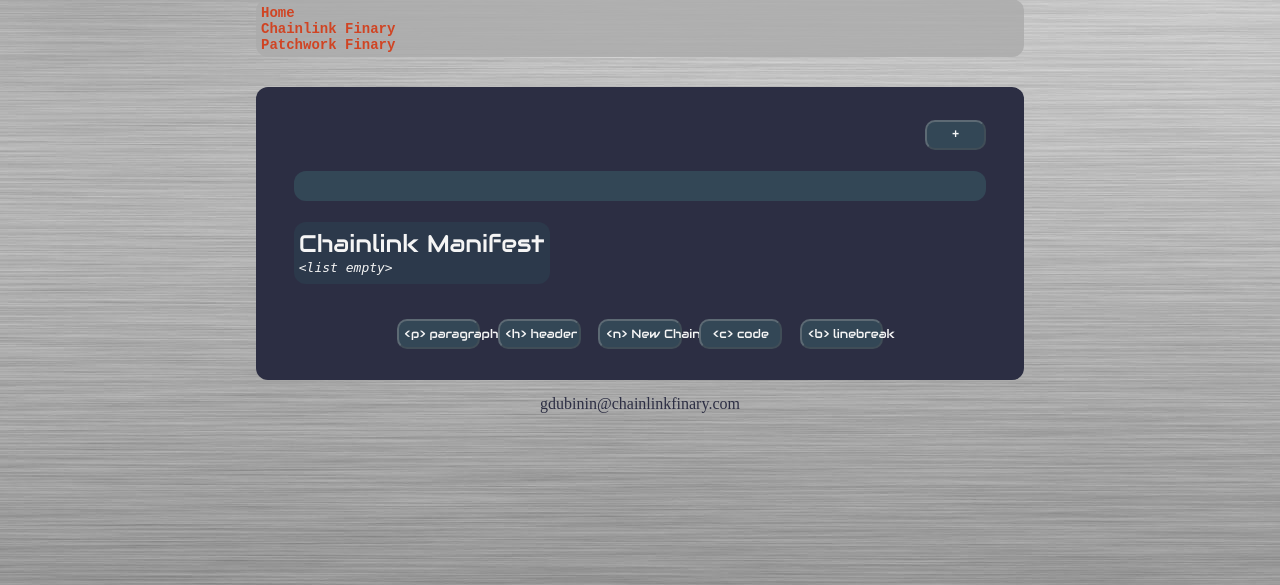
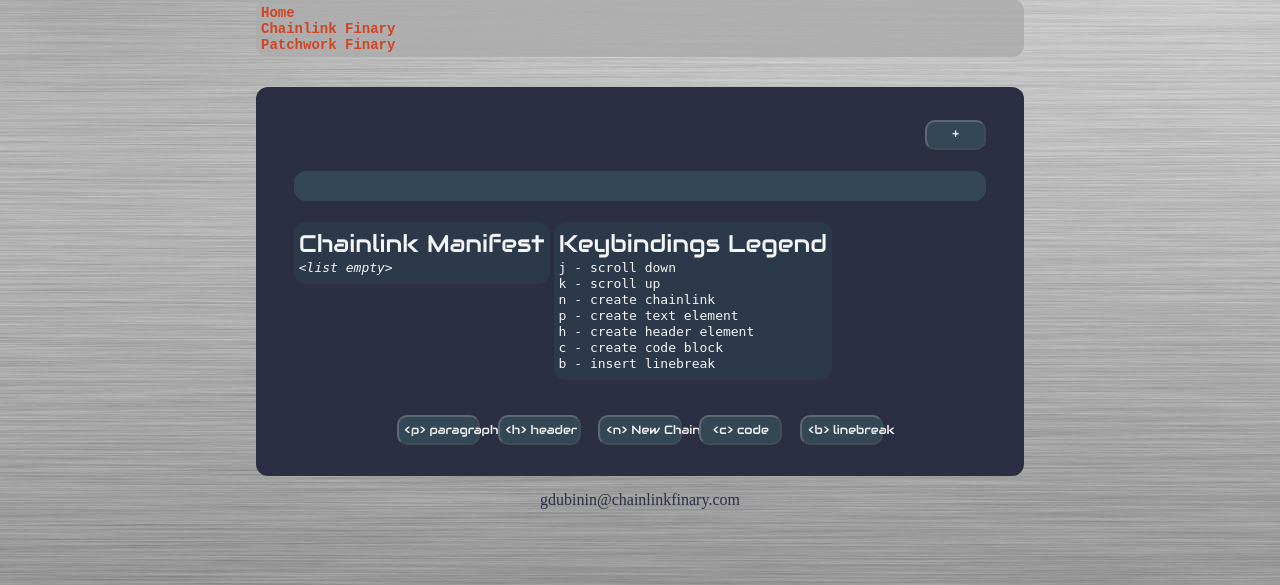
Before and after one commit to CODE-REFINARY/Chainlink-Finary, a Django app: template Patchwork/templates/Patchwork/generic.html in a window 1280 px wide. Shown: the part 215-800 px from the top of the page. Run offline with Django 3.2, Linux system fonts and the light colour scheme; the template is opened without the code that fills it, so the values that code supplies are empty; some libraries are stand-ins or nearby versions.

Commit message:
added js modules and scroll bindings

```diff
--- a/Patchwork/templates/Patchwork/generic.html
+++ b/Patchwork/templates/Patchwork/generic.html
@@ -2,202 +2,31 @@
 {% load static %}
 {% block content %}
 <link rel="stylesheet" href="{% static 'css/generic.css' %}">
-<script>
-	document.addEventListener("DOMContentLoaded", function() {								// await full DOM load before adding DB items
+<script type="module" src="{% static 'scripts/chainlink-utilities.js' %}"></script>
+<script type="module">
+
+	import { addElement, makeForm, parseKeyUp, parseKeyDown, escape } from "{% static 'scripts/chainlink-utilities.js' %}";
+
+	// await full DOM load before adding DB items
+	document.addEventListener("DOMContentLoaded", function() {
 		// Prompt Buttons
 		let newParagraph = document.getElementById("add-p-btn");
 		let newHeader = document.getElementById("add-h3-btn");
 		let newChainlink = document.getElementById("add-cl-btn");
 		let newCode = document.getElementById("add-code-btn");
 		let newBreak = document.getElementById("add-br-btn");
-		var list = document.getElementById('chainlink-display');
 
-		// fields to populate in the table
-		var title;
-		var is_public;
+		// Register event listeners for content creation elements
+		newChainlink.addEventListener("click", function() { makeForm('header2', csrftoken); });
+		newHeader.addEventListener("click", function() { makeForm('header3', csrftoken); });
+		newParagraph.addEventListener("click", function() { makeForm('paragraph', csrftoken); });
+		newCode.addEventListener("click", function() { makeForm('code', csrftoken); });
+		newBreak.addEventListener("click", function() { makeForm('linebreak', csrftoken); });
 
-		// csrf protection token for making ajax requests
-		const csrftoken = document.querySelector('[name=csrfmiddlewaretoken]').value;
-
-		// add items to database
-		function addElement(type, title, url, order) {
-			if (type == 'header2') {
-				is_public = "True";
-			}
-			let xhr = new XMLHttpRequest();
-			xhr.open("POST", window.location.href, true);
-			xhr.setRequestHeader('Content-Type', 'application/json');
-			xhr.setRequestHeader('X-CSRFToken', csrftoken);
-			xhr.send(JSON.stringify({ "type": type, "title": title, "is_public": is_public, "url": url }));
-			xhr.onreadystatechange = function() {
-				if (this.readyState == 4 && this.status == 200) {
-					window.location.reload()
-				}
-			}
-		}
-
-		// Create form elements and invoke addElement
-		function makeForm(type) {
-			window.removeEventListener("keyup", parseKey);
-			window.addEventListener("keydown", escape);
-			const section = document.createElement('section');
-			const chainlink = document.getElementById("chainlink-display").lastElementChild;
-			const form = document.createElement('form');
-			const input = document.createElement('input');
-			input.setAttribute('type', 'text');
-			input.setAttribute('id', 'input');
-			form.appendChild(input);
-
-			if (type == "header2") {
-				const order = document.getElementById("chainlink-display").childElementCount - 1;
-				input.setAttribute('placeholder', 'enter chainlink name');
-				section.appendChild(form);
-				list.appendChild(section);
-				var url = ''
-			}
-
-			else if (type == 'linebreak') {
-				const chainlink = document.getElementById("chainlink-display").lastElementChild;
-				const order = chainlink.childElementCount - 1;
-				const url = chainlink.firstElementChild.getAttribute('id');
-				addElement('linebreak', '', url, order);
-				return;
-			}
-
-			else {
-				if (type == "header3") {
-					input.setAttribute('placeholder', 'enter header title');
-				} else if (type == "paragraph") {
-					input.setAttribute('placeholder', 'enter text');
-				} else if (type == "code") {
-					input.setAttribute('placeholder', 'enter code block');
-				} else {
-					input.setAttribute('placeholder', 'enter value');
-				}
-
-				var url = chainlink.firstElementChild.getAttribute('id');
-				const order = chainlink.childElementCount - 1;
-				form.appendChild(input);
-				chainlink.appendChild(form);
-			}
-
-			document.getElementById('input').focus({ focusVisible: true });
-			form.addEventListener("submit", function(event) {
-				event.preventDefault();
-				addElement(type, input.value, url);
-				window.addEventListener("keyup", parseKey);
-			});
-		}
-
-		function parseKey(e) {
-			var keyCode = e.which;
-			if (keyCode == 80) {
-				makeForm('paragraph');
-			} else if (keyCode == 67) {
-				makeForm('code');
-			} else if (keyCode == 78) {
-				makeForm('header2');
-			} else if (keyCode == 72) {
-				makeForm('header3');
-			} else if (keyCode == 66) {
-				makeForm('linebreak');
-			}
-		}
-
-		function escape(e) {
-			var keyCode = e.which;
-			if (keyCode == 27) {
-				window.location.reload();
-			}
-		}
-
-		newChainlink.addEventListener("click", function() { makeForm('header2'); });
-		newHeader.addEventListener("click", function() { makeForm('header3'); });
-		newParagraph.addEventListener("click", function() { makeForm('paragraph'); });
-		newCode.addEventListener("click", function() { makeForm('code'); });
-		newBreak.addEventListener("click", function() { makeForm('linebreak'); });
-		window.addEventListener("keyup", parseKey);
+		// Add the event listeners above for keystrokes
+		window.addEventListener("keyup", parseKeyUp);
+		window.addEventListener("keydown", parseKeyDown);
 	});
-/*
-		// Chainlink creation logic
-		newChainlink.addEventListener("click", function() {
-			const section = document.createElement('section');
-			const order = document.getElementById("chainlink-display").childElementCount - 1;
-			const form = document.createElement('form');
-			const input = document.createElement('input');
-			input.setAttribute('type', 'text');
-			input.setAttribute('placeholder', 'enter chainlink name');
-			form.appendChild(input);
-			section.appendChild(form);
-			list.appendChild(section);
-			form.addEventListener("submit", function(event) {
-				event.preventDefault();
-				addElement('header2', input.value, '');
-			});
-		});
-
-		// H3 creation logic
-		newHeader.addEventListener("click", function() {
-			const chainlink = document.getElementById("chainlink-display").lastElementChild;
-			const order = chainlink.childElementCount - 1;
-			const url = chainlink.firstElementChild.getAttribute('id');
-			const form = document.createElement('form');
-			const input = document.createElement('input');
-			input.setAttribute('type', 'text');
-			input.setAttribute('id', 'input');
-			input.setAttribute('placeholder', 'enter header title');
-			form.appendChild(input);
-			chainlink.appendChild(form);
-			document.getElementById('input').focus({ focusVisible: true });
-			form.addEventListener("submit", function(event) {
-				event.preventDefault();
-				addElement('header3', input.value, url, order);
-			});
-		});
-
-		// Paragraph creation logic
-		newParagraph.addEventListener("click", function() {
-			const chainlink = document.getElementById("chainlink-display").lastElementChild;
-			const order = chainlink.childElementCount - 1;
-			const url = chainlink.firstElementChild.getAttribute('id');
-			const form = document.createElement('form');
-			const input = document.createElement('input');
-			input.setAttribute('type', 'text');
-			input.setAttribute('placeholder', 'enter text');
-			form.appendChild(input);
-			chainlink.appendChild(form);
-			form.addEventListener("submit", function(event) {
-				event.preventDefault();
-				addElement('paragraph', input.value, url, order);
-			});
-		});
-
-		// Code creation logic
-		newCode.addEventListener("click", function() {
-			const chainlink = document.getElementById("chainlink-display").lastElementChild;
-			const order = chainlink.childElementCount - 1;
-			const url = chainlink.firstElementChild.getAttribute('id');
-			const form = document.createElement('form');
-			const input = document.createElement('input');
-			input.setAttribute('type', 'text');
-			input.setAttribute('placeholder', 'enter code block');
-			form.appendChild(input);
-			chainlink.appendChild(form);
-			form.addEventListener("submit", function(event) {
-				event.preventDefault();
-				addElement('code', input.value, url, order);
-			});
-		});
-
-		// Linebreak logic
-		newBreak.addEventListener("click", function() {
-			const chainlink = document.getElementById("chainlink-display").lastElementChild;
-			const order = chainlink.childElementCount - 1;
-			const url = chainlink.firstElementChild.getAttribute('id');
-			addElement('linebreak', '', url, order);
-		});
-	});
-	*/
 </script>
 <nav id="tabbed-buttons">
 {% for doc in docs %}
@@ -208,7 +37,7 @@
 <h1>{{ document.title|linebreaksbr }}</h1>
 <div id="chainlink-display">
 <ul id="chainlink-manifest">
-<h2>Chainlink Manifest</h2>
+	<h2>Chainlink Manifest</h2>
 	{% if chainlinks %}
 	{% for chainlink in chainlinks %}
 	<li><a class="inline-url" href="#{{ chainlink.url }}">>>>{{ chainlink.title }}</a></li>
@@ -216,6 +45,16 @@
 	{% else %}
 	<li><i>&#60;list empty&#62;</i></li>
 	{% endif %}
+</ul>
+<ul id="keybindings-legend">
+	<h2>Keybindings Legend</h2>
+	<li>j - scroll down</li>
+	<li>k - scroll up</li>
+	<li>n - create chainlink</li>
+	<li>p - create text element</li>
+	<li>h - create header element</li>
+	<li>c - create code block</li>
+	<li>b - insert linebreak</li>
 </ul>
 {% for content in contents %}
 		{% if content.tag == 'header2' %}
@@ -232,7 +71,6 @@
 		</section>
 		{% endif %}
 {% endfor %}
-
 </div>
 	<div id="add-buttons">
 		<button type="button" id="add-p-btn" class="add-buttons">&#60;p&#62; paragraph</button>
--- a/static/css/generic.css
+++ b/static/css/generic.css
@@ -66,8 +66,9 @@ h4 {
     margin-left: 10px;
 }
 
-#chainlink-manifest {
+#chainlink-manifest, #keybindings-legend {
     display: inline-block;
+    vertical-align:top;
     background-color: #2C394B;
     list-style-type: none;
 
@@ -83,13 +84,23 @@ h4 {
 #chainlink-manifest > li {
     color: whitesmoke;
     font-family: monospace;
+    margin-top: 1px;
+    margin-bototm: 1px;
 }
 
-#chainlink-manifest > li > a {
-    text-decoration: none;
+#keybindings-legend > li {
+    color: whitesmoke;
+    font-family: monospace;
+    margin-top: 3px;
+    margin-bototm: 3px;
 }
 
-#chainlink-manifest > h2 {
+#chainlink-manifest > li > a, #keybindings-legend > li > a {
+    text-decoration: none;
+    font-size: medium;
+}
+
+#chainlink-manifest > h2, #keybindings-legend > h2 {
     color: whitesmoke;
     background-color: #2C394B;
     font-family: Audiowide;
--- /dev/null
+++ b/static/scripts/chainlink-utilities.js
@@ -0,0 +1,109 @@
+// add items to database
+export function addElement(type, title, url, csrftoken, order) {
+        var is_public;
+        var title;
+        if (type == 'header2') {
+                is_public = "True";
+        }
+		var csrftoken = document.querySelector('[name=csrfmiddlewaretoken]').value;
+        let xhr = new XMLHttpRequest();
+        xhr.open("POST", window.location.href, true);
+        xhr.setRequestHeader('Content-Type', 'application/json');
+        xhr.setRequestHeader('X-CSRFToken', csrftoken);
+        xhr.send(JSON.stringify({ "type": type, "title": title, "is_public": is_public, "url": url }));
+        xhr.onreadystatechange = function() {
+                if (this.readyState == 4 && this.status == 200) {
+                        window.location.reload()
+                }
+        }
+}
+
+// Create form elements and invoke addElement
+export function makeForm(type, csrf) {
+        window.removeEventListener("keyup", parseKeyUp);
+        window.removeEventListener("keydown", parseKeyDown);
+        window.addEventListener("keydown", escape);
+	const list = document.getElementById('chainlink-display');
+        const section = document.createElement('section');
+        const chainlink = document.getElementById("chainlink-display").lastElementChild;
+        const form = document.createElement('form');
+        const input = document.createElement('input');
+        input.setAttribute('type', 'text');
+        input.setAttribute('id', 'input');
+        form.appendChild(input);
+
+        if (type == "header2") {
+                var order = document.getElementById("chainlink-display").childElementCount - 1;
+                input.setAttribute('placeholder', 'enter chainlink name');
+                section.appendChild(form);
+                list.appendChild(section);
+                var url = ''
+        }
+
+        else if (type == 'linebreak') {
+                const chainlink = document.getElementById("chainlink-display").lastElementChild;
+                var order = chainlink.childElementCount - 1;
+                const url = chainlink.firstElementChild.getAttribute('id');
+                addElement('linebreak', '', url, csrf, order);
+                return;
+        }
+
+        else {
+                if (type == "header3") {
+                        input.setAttribute('placeholder', 'enter header title');
+                } else if (type == "paragraph") {
+                        input.setAttribute('placeholder', 'enter text');
+                } else if (type == "code") {
+                        input.setAttribute('placeholder', 'enter code block');
+                } else {
+                        input.setAttribute('placeholder', 'enter value');
+                }
+
+                var url = chainlink.firstElementChild.getAttribute('id');
+                var order = chainlink.childElementCount - 1;
+                form.appendChild(input);
+                chainlink.appendChild(form);
+        }
+
+        document.getElementById('input').focus({ focusVisible: true });
+        form.addEventListener("submit", function(event) {
+                event.preventDefault();
+                addElement(type, input.value, url, csrf, order);
+                window.addEventListener("keyup", parseKeyUp);
+                window.addEventListener("keydown", parseKeyDown);
+        });
+}
+
+// Keypress parsing function for creating chainlinks and form elements
+export function parseKeyUp(e) {
+        var keyCode = e.which;
+        if (keyCode == 80) {
+                makeForm('paragraph');
+        } else if (keyCode == 67) {
+                makeForm('code');
+        } else if (keyCode == 78) {
+                makeForm('header2');
+        } else if (keyCode == 72) {
+                makeForm('header3');
+        } else if (keyCode == 66) {
+                makeForm('linebreak');
+        }
+}
+
+// Keypress parsing function for moving the page up and down
+export function parseKeyDown(e) {
+        var keyCode = e.which;
+        if (keyCode == 75) {
+            window.scrollBy(0, -70);
+        } else if (keyCode == 74) {
+            window.scrollBy(0, 70);
+        }
+}
+
+// Keypress parsing function for capturing the Escape key to reload the page
+export function escape(e) {
+        var keyCode = e.which;
+        if (keyCode == 27) {
+                window.location.reload();
+        }
+}
```
Also changed, not shown: README.md.
